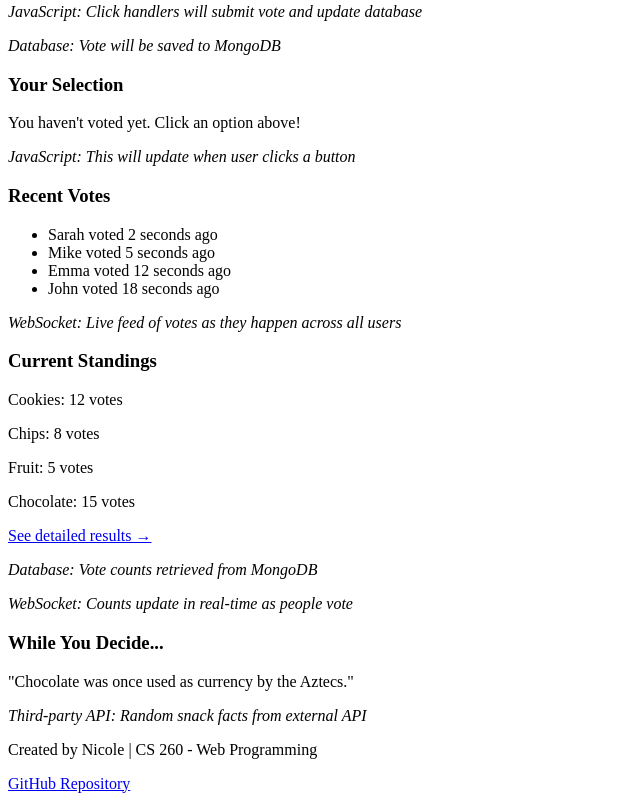
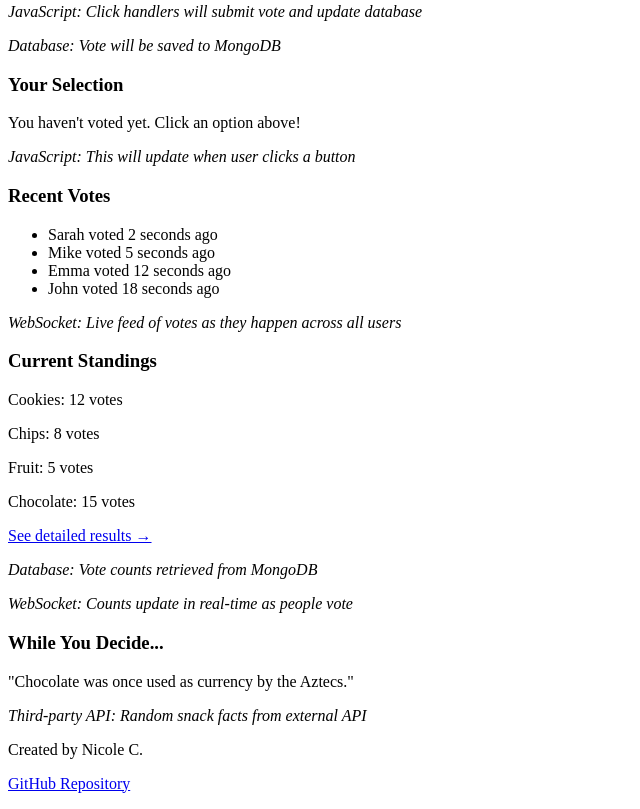
Before and after one commit to N-C-04/startup, a plain HTML site: page vote.html in a window 1280 px wide. Shown: the part 516-1325 px from the top of the page, without its empty margins (0-640 px from the left). Drawn offline with Linux system fonts and the light colour scheme.

Commit message:
editing footer

```diff
--- a/vote.html
+++ b/vote.html
@@ -94,7 +94,7 @@
 
     <!-- Footer -->
     <footer>
-        <p>Created by Nicole | CS 260 - Web Programming</p>
+        <p>Created by Nicole C.</p>
         <p>
             <a href="https://github.com/yourusername/startup">GitHub Repository</a>
         </p>
```
